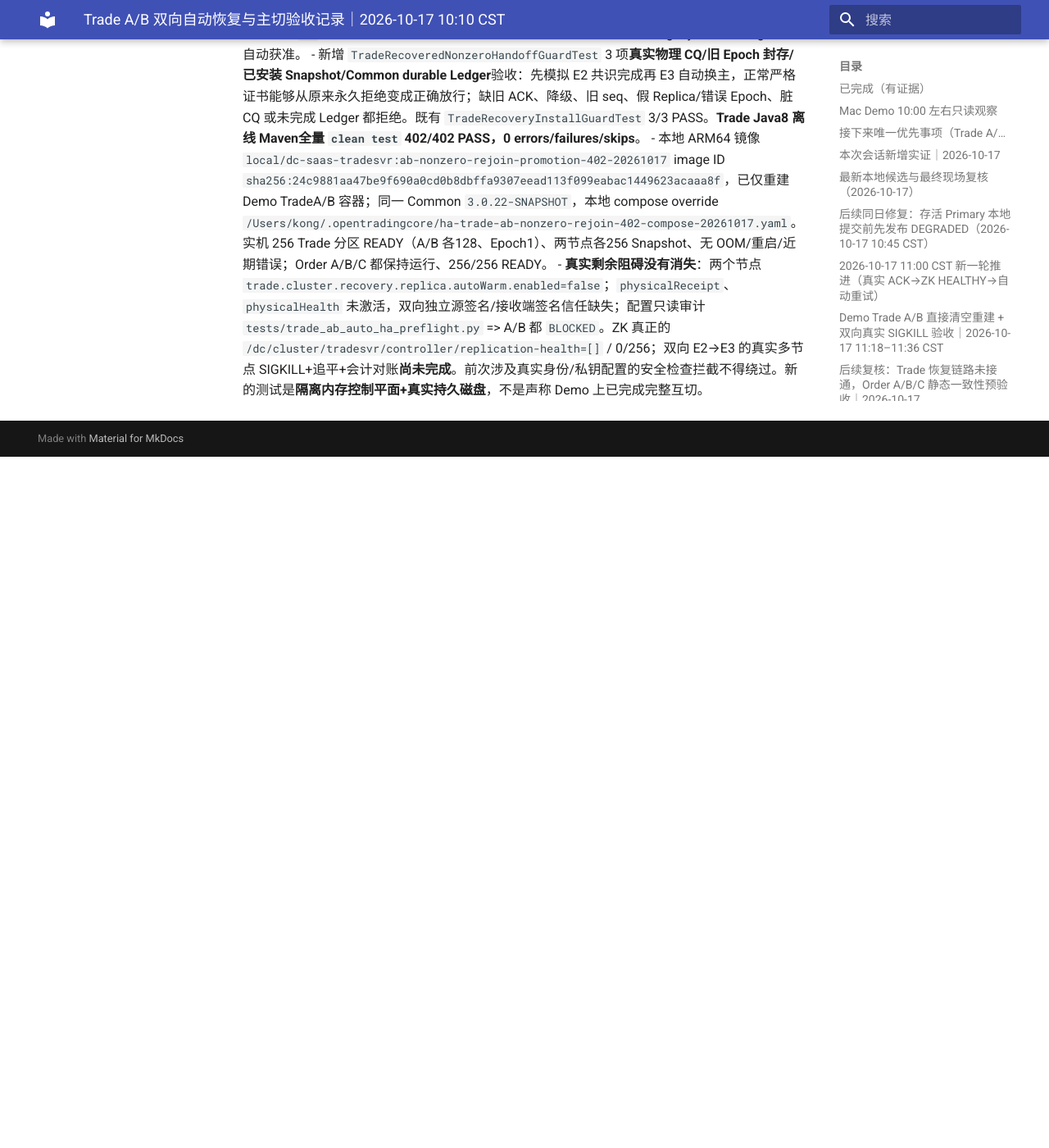
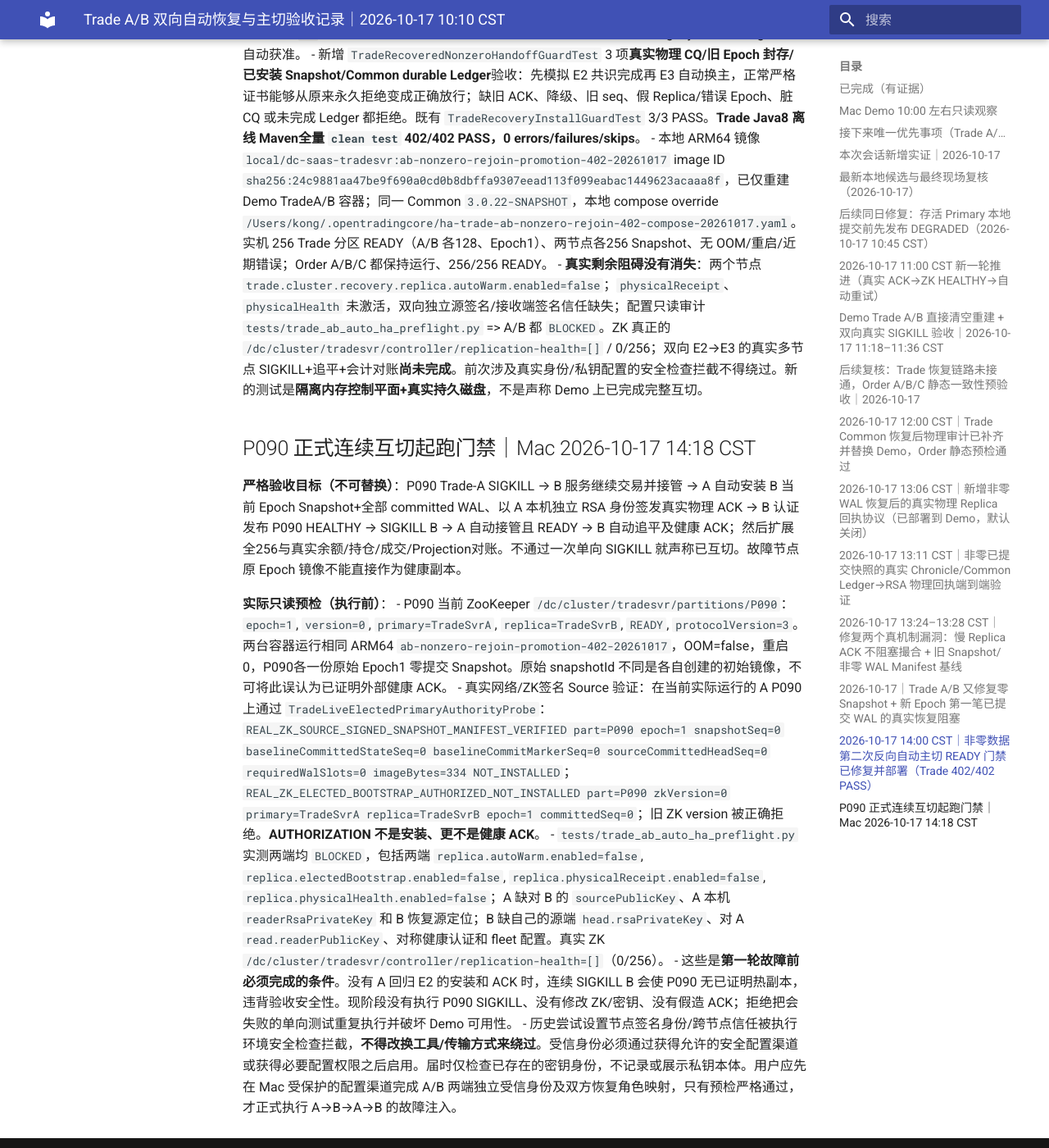
Before and after one commit to bliplink/dc-quant-deploy, an MkDocs documentation site: the page built from docs/TRADE_AB_20261017_PROGRESS_EVIDENCE.zh-CN.md, in a window 1280 px wide and 1400 px high, scrolled down 13801 px. Shown: the whole window at 82% size. Built offline with MkDocs 1.6.1 and Material for MkDocs 9.7.7, drawn with Linux system fonts in a browser that asks for light colours; before the commit the page ends 14358 px from its top, so only the background shows below that.

Commit message:
docs(ha): record P090 real source HEAD pilot preflight and symmetric identity blocker before SIGKILL [skip ci]

```diff
--- a/docs/TRADE_AB_20261017_PROGRESS_EVIDENCE.zh-CN.md
+++ b/docs/TRADE_AB_20261017_PROGRESS_EVIDENCE.zh-CN.md
@@ -161,3 +161,14 @@
 - 新增 `TradeRecoveredNonzeroHandoffGuardTest` 3 项**真实物理 CQ/旧 Epoch 封存/已安装 Snapshot/Common durable Ledger**验收：先模拟 E2 共识完成再 E3 自动换主，正常严格证书能够从原来永久拒绝变成正确放行；缺旧 ACK、降级、旧 seq、假 Replica/错误 Epoch、脏 CQ 或未完成 Ledger 都拒绝。既有 `TradeRecoveryInstallGuardTest` 3/3 PASS。**Trade Java8 离线 Maven全量 `clean test` 402/402 PASS，0 errors/failures/skips**。
 - 本地 ARM64 镜像 `local/dc-saas-tradesvr:ab-nonzero-rejoin-promotion-402-20261017` image ID `sha256:24c9881aa47be9f690a0cd0b8dbffa9307eead113f099eabac1449623acaaa8f`，已仅重建 Demo TradeA/B 容器；同一 Common `3.0.22-SNAPSHOT`，本地 compose override `/Users/kong/.opentradingcore/ha-trade-ab-nonzero-rejoin-402-compose-20261017.yaml`。实机 256 Trade 分区 READY（A/B 各128、Epoch1）、两节点各256 Snapshot、无 OOM/重启/近期错误；Order A/B/C 都保持运行、256/256 READY。
 - **真实剩余阻碍没有消失**：两个节点 `trade.cluster.recovery.replica.autoWarm.enabled=false`；`physicalReceipt`、`physicalHealth` 未激活，双向独立源签名/接收端签名信任缺失；配置只读审计 `tests/trade_ab_auto_ha_preflight.py` => A/B 都 `BLOCKED`。ZK 真正的 `/dc/cluster/tradesvr/controller/replication-health=[]` / 0/256；双向 E2→E3 的真实多节点 SIGKILL+追平+会计对账**尚未完成**。前次涉及真实身份/私钥配置的安全检查拦截不得绕过。新的测试是**隔离内存控制平面+真实持久磁盘**，不是声称 Demo 上已完成完整互切。
+
+## P090 正式连续互切起跑门禁｜Mac 2026-10-17 14:18 CST
+
+**严格验收目标（不可替换）**：P090 Trade-A SIGKILL → B 服务继续交易并接管 → A 自动安装 B 当前 Epoch Snapshot+全部 committed WAL、以 A 本机独立 RSA 身份签发真实物理 ACK → B 认证发布 P090 HEALTHY → SIGKILL B → A 自动接管且 READY → B 自动追平及健康 ACK；然后扩展全256与真实余额/持仓/成交/Projection对账。不通过一次单向 SIGKILL 就声称已互切。故障节点原 Epoch 镜像不能直接作为健康副本。
+
+**实际只读预检（执行前）**：
+- P090 当前 ZooKeeper `/dc/cluster/tradesvr/partitions/P090`：`epoch=1`, `version=0`, `primary=TradeSvrA`, `replica=TradeSvrB`, `READY`, `protocolVersion=3`。两台容器运行相同 ARM64 `ab-nonzero-rejoin-promotion-402-20261017`，OOM=false，重启0，P090各一份原始 Epoch1 零提交 Snapshot。原始 snapshotId 不同是各自创建的初始镜像，不可将此误认为已证明外部健康 ACK。
+- 真实网络/ZK签名 Source 验证：在当前实际运行的 A P090 上通过 `TradeLiveElectedPrimaryAuthorityProbe`：`REAL_ZK_SOURCE_SIGNED_SNAPSHOT_MANIFEST_VERIFIED part=P090 epoch=1 snapshotSeq=0 baselineCommittedStateSeq=0 baselineCommitMarkerSeq=0 sourceCommittedHeadSeq=0 requiredWalSlots=0 imageBytes=334 NOT_INSTALLED`；`REAL_ZK_ELECTED_BOOTSTRAP_AUTHORIZED_NOT_INSTALLED part=P090 zkVersion=0 primary=TradeSvrA replica=TradeSvrB epoch=1 committedSeq=0`；旧 ZK version 被正确拒绝。**AUTHORIZATION 不是安装、更不是健康 ACK**。
+- `tests/trade_ab_auto_ha_preflight.py` 实测两端均 `BLOCKED`，包括两端 `replica.autoWarm.enabled=false`, `replica.electedBootstrap.enabled=false`, `replica.physicalReceipt.enabled=false`, `replica.physicalHealth.enabled=false`；A 缺对 B 的 `sourcePublicKey`、A 本机 `readerRsaPrivateKey` 和 B 恢复源定位；B 缺自己的源端 `head.rsaPrivateKey`、对 A `read.readerPublicKey`、对称健康认证和 fleet 配置。真实 ZK `/dc/cluster/tradesvr/controller/replication-health=[]`（0/256）。
+- 这些是**第一轮故障前必须完成的条件**。没有 A 回归 E2 的安装和 ACK 时，连续 SIGKILL B 会使 P090 无已证明热副本，违背验收安全性。现阶段没有执行 P090 SIGKILL、没有修改 ZK/密钥、没有假造 ACK；拒绝把会失败的单向测试重复执行并破坏 Demo 可用性。
+- 历史尝试设置节点签名身份/跨节点信任被执行环境安全检查拦截，**不得改换工具/传输方式来绕过**。受信身份必须通过获得允许的安全配置渠道或获得必要配置权限之后启用。届时仅检查已存在的密钥身份，不记录或展示私钥本体。用户应先在 Mac 受保护的配置渠道完成 A/B 两端独立受信身份及双方恢复角色映射，只有预检严格通过，才正式执行 A→B→A→B 的故障注入。
```
